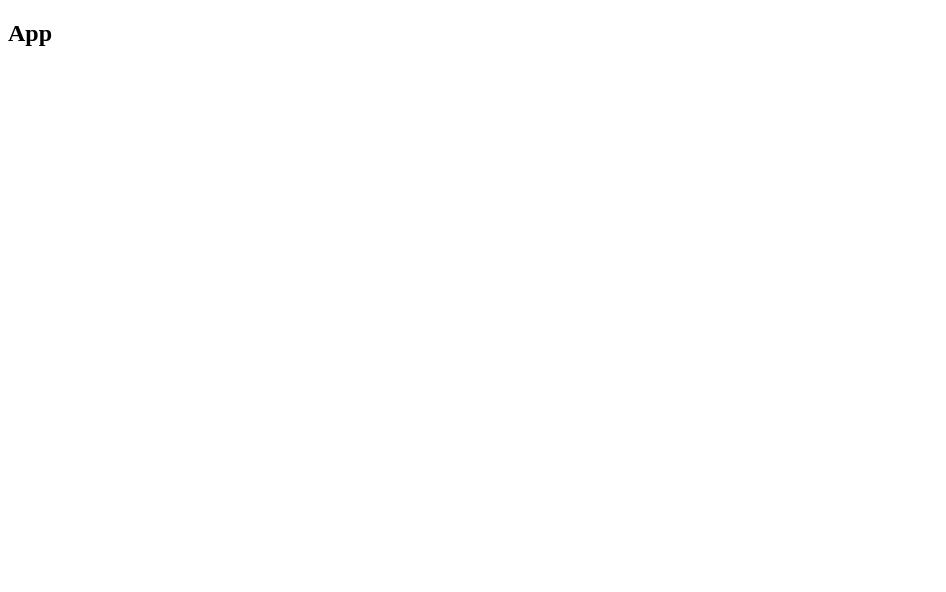
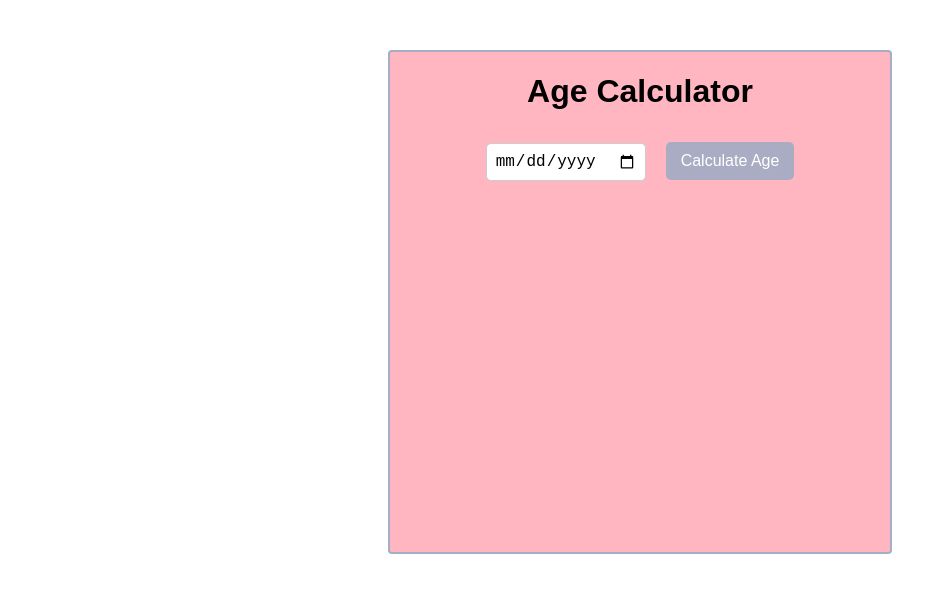
Before and after one commit to archana-singh-1/calculate_age_project, a React (Create React App) app: page / in a window 1280 px wide. Shown: the top 592 px of the page, without its empty margins (0-946 px from the left). Built offline with nearby package versions, Linux system fonts and the light colour scheme.

Commit message:
add calculateage file and working in calculate years

```diff
--- a/src/App.js
+++ b/src/App.js
@@ -1,7 +1,9 @@
 import React from "react";
+import CalculateAge  from "./CalculateAge";
 function App(){
   return(
-    <h2>App</h2>
+
+    <CalculateAge />
   )
 
 }
--- /dev/null
+++ b/src/CalculateAge.js
@@ -0,0 +1,60 @@
+import React, { useState } from "react";
+import "./calculateAge.css";
+
+const CalculateAge = () => {
+    const [dob, setDob] = useState("");
+    const [age, setAge] = useState("");
+
+    const calculateYears = (birthDate, today) => {
+      let years = today.getFullYear() - birthDate.getFullYear();
+
+      if (today.getMonth() < birthDate.getMonth() || (today.getMonth() === birthDate.getMonth() && today.getDate() < birthDate.getDate())) {
+        years--;
+      }
+      return years;
+    };
+
+    const ageCalculate = () => {
+        const birthDate = new Date(dob);
+        const today = new Date();
+
+        const years = calculateYears(birthDate, today);
+
+        if (years >= 0) {
+          setAge(`${years} years`);
+        }
+        else {
+          setAge("Invalid date");
+        }
+      };
+
+    const renderAge = () => {
+        if (age) {
+          return <p>Your Age: {age}</p>;
+        }
+        return null;
+    };
+
+
+
+  return (
+    <div className="age-calculator">
+      <h1>Age Calculator</h1>
+      <input
+        type="date"
+        value={dob}
+        onChange={(e) => setDob(e.target.value)}
+        className="input-date"
+      />
+      <button onClick={ageCalculate} className="calculate-button">
+        Calculate Age
+      </button>
+
+      <div className="age-result">
+        {renderAge()}
+      </div>
+    </div>
+  );
+};
+
+export default CalculateAge;
--- /dev/null
+++ b/src/calculateAge.css
@@ -0,0 +1,44 @@
+
+
+.age-calculator {
+    text-align: center;
+    margin: auto;
+    margin-top: 50px;
+    font-family: Arial, sans-serif;
+    background-color: lightpink;
+    height: 500px;
+    width: 500px;
+    border: solid 2px rgb(164, 175, 197);
+    border-radius: 4px;
+}
+
+.input-date {
+    padding: 8px;
+    font-size: 16px;
+    margin-top: 10px;
+    margin-bottom: 20px;
+    border-radius: 5px;
+    border: 1px solid #ccc;
+}
+
+.calculate-button {
+    padding: 10px 15px;
+    font-size: 16px;
+    background-color: #aaacc4;
+    color: white;
+    border: none;
+    border-radius: 5px;
+    cursor: pointer;
+    margin-top: 10px;
+    margin-left: 20px;
+}
+
+.calculate-button:hover {
+    background-color: #ec5c28;
+}
+
+.age-result {
+    margin-top: 20px;
+    font-size: 18px;
+    color: #333;
+}
```
